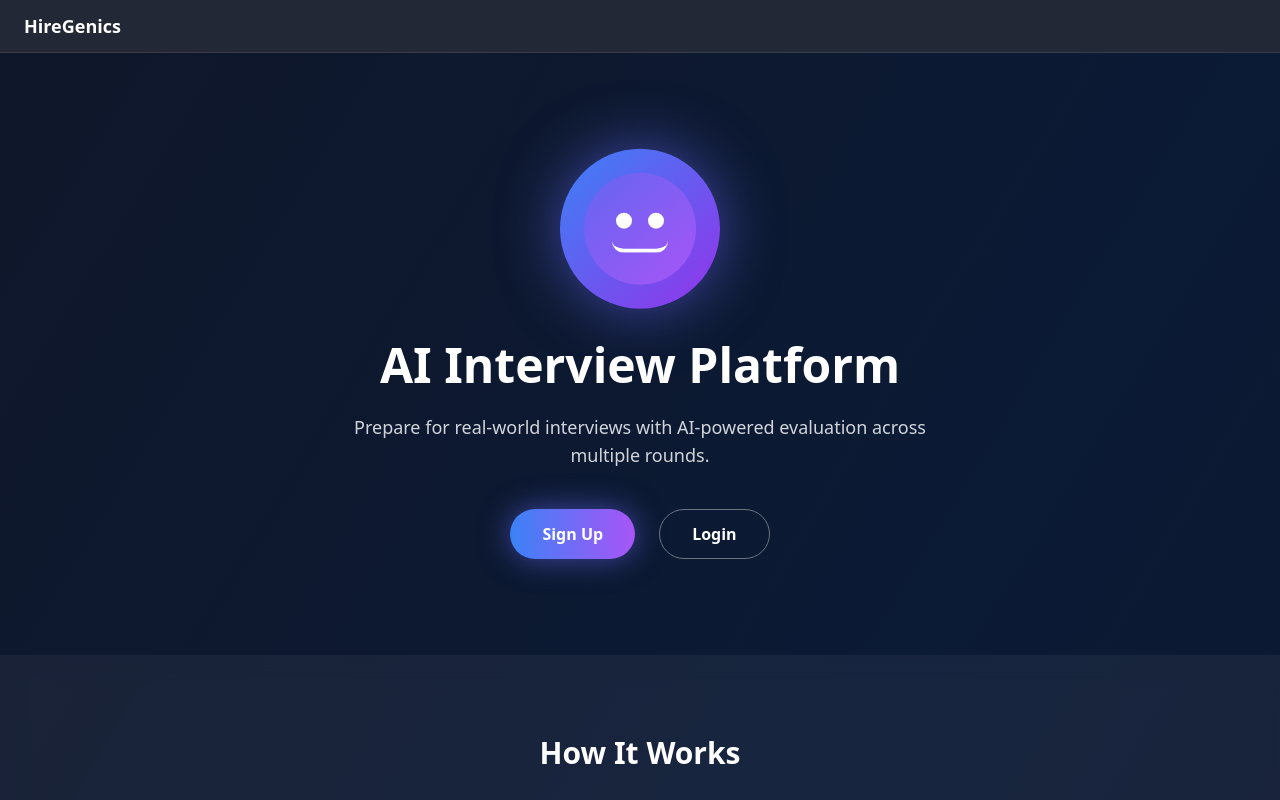
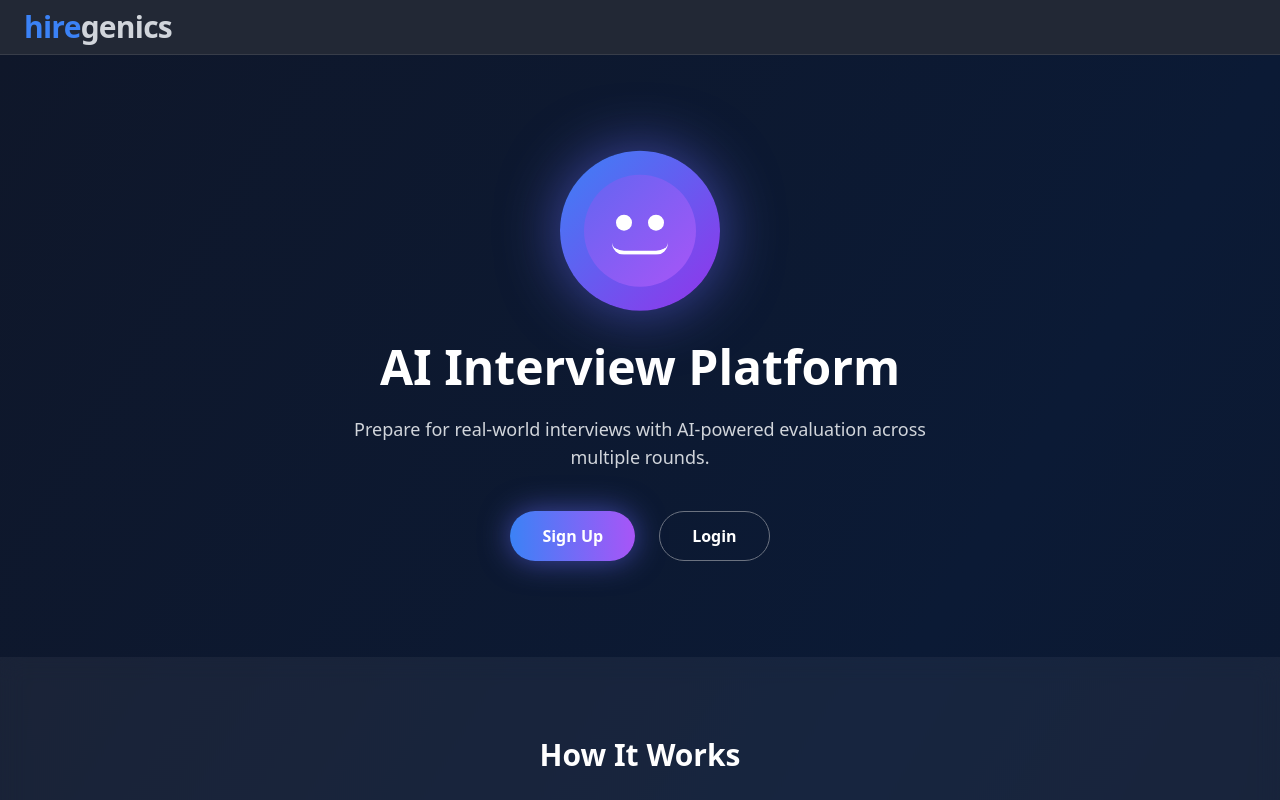
Before and after one commit to sowmya-sruthidevi/well, a React (Create React App) app in the folder interview-frontend/: page / in a window 1280 px wide. Shown: the top 800 px of the page. Built offline with nearby package versions, Linux system fonts and the light colour scheme; no server answers.

Commit message:
Update global hiregenics header styling

```diff
--- a/interview-frontend/src/App.js
+++ b/interview-frontend/src/App.js
@@ -17,8 +17,11 @@ import StudentDashboard from "./pages/dashboard/StudentDashboard";
 function App() {
   return (
     <BrowserRouter>
-      <div className="sticky top-0 z-50 px-6 py-3 bg-[#0b1120]/90 backdrop-blur-md border-b border-white/10 text-white font-bold text-lg">
-        HireGenics
+      <div className="sticky top-0 z-50 px-6 py-3 bg-[#0b1120]/90 backdrop-blur-md border-b border-white/10">
+        <h1 className="text-3xl font-extrabold leading-none lowercase tracking-tight">
+          <span className="text-blue-500">hire</span>
+          <span className="text-gray-300">genics</span>
+        </h1>
       </div>
 
       <Routes>
```
